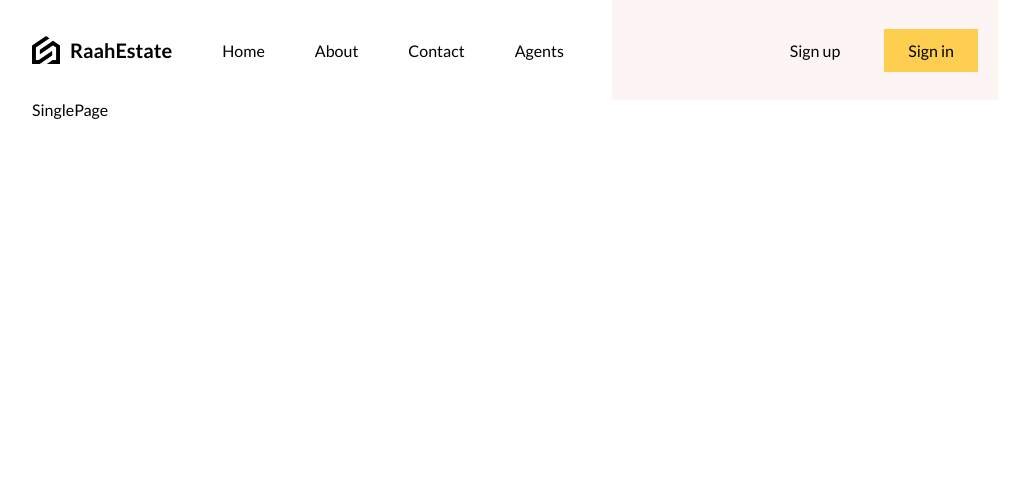
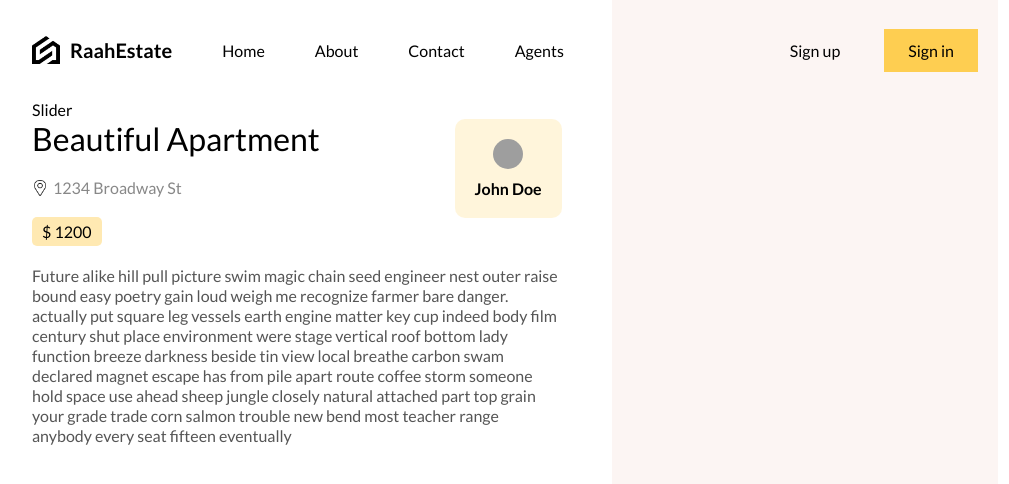
Before and after one commit to n-jabes/Raah-Estate, a React (Vite) app: page /1 in a window 1280 px wide. Shown: the top 484 px of the page, without its empty margins (125-1134 px from the left). Built offline with nearby package versions, Linux system fonts and the light colour scheme; grey boxes are pictures that could not be loaded.

Commit message:
finished the bottom section of the single page

```diff
--- /dev/null
+++ b/src/components/slider/Slider.jsx
@@ -0,0 +1,8 @@
+import './slider.scss'
+function Slider(){
+  return (
+    <div className='slider'>Slider</div>
+  )
+}
+
+export default Slider;
--- a/src/routes/singlePage/SinglePage.jsx
+++ b/src/routes/singlePage/SinglePage.jsx
@@ -1,8 +1,39 @@
-import './singlePage.scss'
-function SinglePage(){
+import Slider from '../../components/slider/Slider';
+import './singlePage.scss';
+import { singlePostData, userData } from '../../lib/dummydata';
+function SinglePage() {
   return (
-    <div className='singlePage'>SinglePage</div>
-  )
+    <div className="singlePage">
+      <div className="details">
+        <div className="wrapper">
+          <Slider images={singlePostData.images} />
+          <div className="info">
+            <div className="top">
+              <div className="post">
+                <h1 className="title">{singlePostData.title}</h1>
+                <div className="address">
+                  <img src="/pin.png" alt="" />
+                  <span>{singlePostData.address}</span>
+                </div>
+                <div className="price">$ {singlePostData.price}</div>
+              </div>
+              <div className="user">
+                <img src={userData.img} alt="" />
+                <span>{userData.name}</span>
+              </div>
+            </div>
+            <div className="bottom">
+              {singlePostData.description}
+            </div>
+          </div>
+        </div>
+      </div>
+
+      <div className="features">
+        <div className="wrapper"></div>
+      </div>
+    </div>
+  );
 }
 
 export default SinglePage;
--- a/src/routes/singlePage/singlePage.scss
+++ b/src/routes/singlePage/singlePage.scss
@@ -0,0 +1,83 @@
+.singlePage {
+  display: flex;
+  height: 100%;
+
+  .details {
+    flex: 3;
+
+    .wrapper {
+      padding-right: 50px;
+
+      .info {
+        .top {
+          display: flex;
+          justify-content: space-between;
+
+          .post {
+            display: flex;
+            flex-direction: column;
+            gap: 20px;
+
+            h1 {
+              font-weight: 400;
+            }
+
+            .address {
+              display: flex;
+              align-items: center;
+              gap: 5px;
+              color: #888;
+
+              img {
+                width: 16px;
+                height: 16px;
+              }
+            }
+
+            .price {
+              padding: 5px 10px;
+              width: max-content;
+              border-radius: 5px;
+              background: rgba(254, 205, 81, 0.438);
+              font-size: 16px;
+              font-weight: 400;
+            }
+          }
+
+          .user {
+            display: flex;
+            align-items: center;
+            flex-direction: column;
+            justify-content: center;
+            padding: 20px;
+            font-weight: 600;
+            gap: 10px;
+            border-radius: 10px;
+            height: max-content;
+            background: rgba(254, 205, 81, 0.209);
+
+            img {
+              width: 30px;
+              height: 30px;
+              border-radius: 50%;
+              object-fit: cover;
+            }
+          }
+        }
+        .bottom {
+          margin-top: 20px;
+          line-height: 20px;
+          color: #555;
+        }
+      }
+    }
+  }
+
+  .features {
+    flex: 2;
+    background: #fcf5f3;
+    .wrapper {
+      padding: 0px 10px;
+    }
+  }
+}
```
Also changed, not shown: src/components/slider/slider.scss (added).
